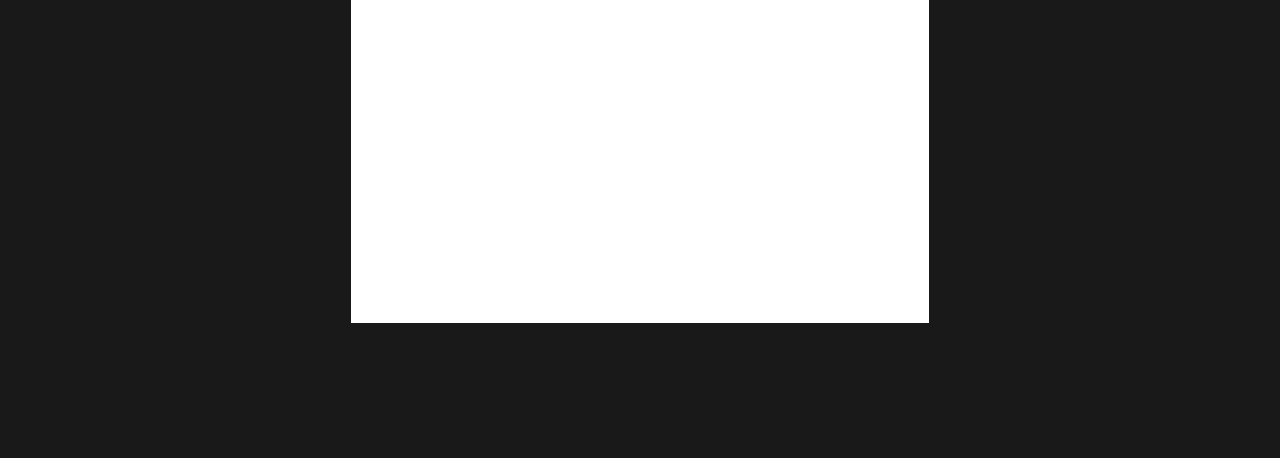
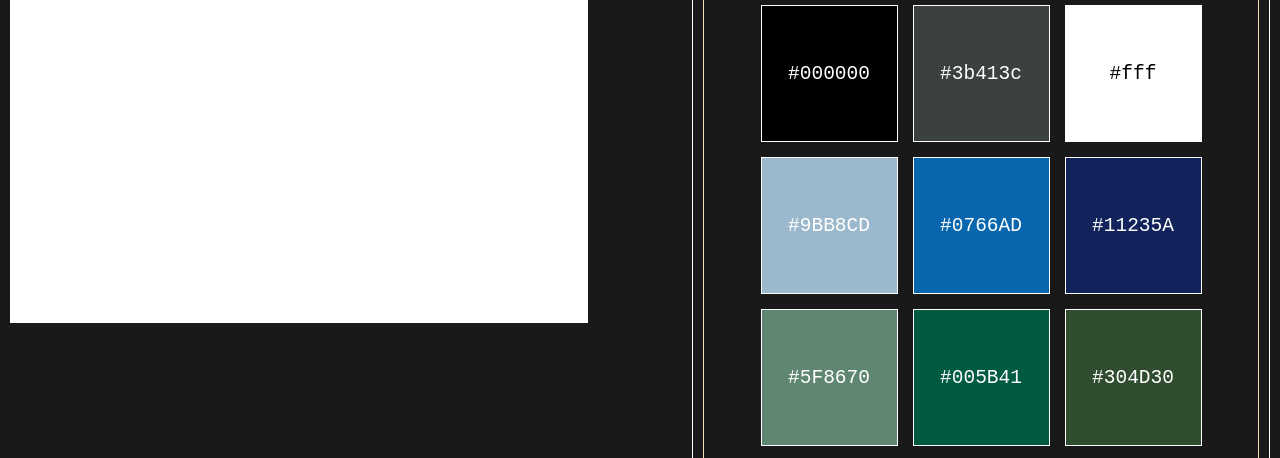
Before and after one commit to sameerk012/colorpicker, a plain HTML site: page index.html in a window 1280 px wide. Shown: the part 159-617 px from the top of the page. Drawn offline with Linux system fonts and the light colour scheme.

Commit message:
Update style.css
changes by sameer

```diff
--- a/style.css
+++ b/style.css
@@ -8,7 +8,6 @@
 body {
     background-color: #191919;
     display: flex;
-    justify-content: space-evenly;
     align-items: center;
     flex-wrap: wrap;
     flex-direction: column;
@@ -20,11 +19,12 @@ body {
 #color-bar {
     border: 1px solid white;
     width: 45vw;
+    position: absolute;
+    top: 0;
+    right: 10px;
 }
 #color-bar{
-    position: sticky;
-    top: 100vh;
-    margin-top: 80vh;
+    margin-top: 10vh;
 }
 
 #blanksheet {
@@ -35,9 +35,7 @@ body {
     align-items: center;
     position: fixed;
     top: 10vh;
-    z-index: 100;
-
-
+    left: 10px;
 }
 
 #selected-color {
```
